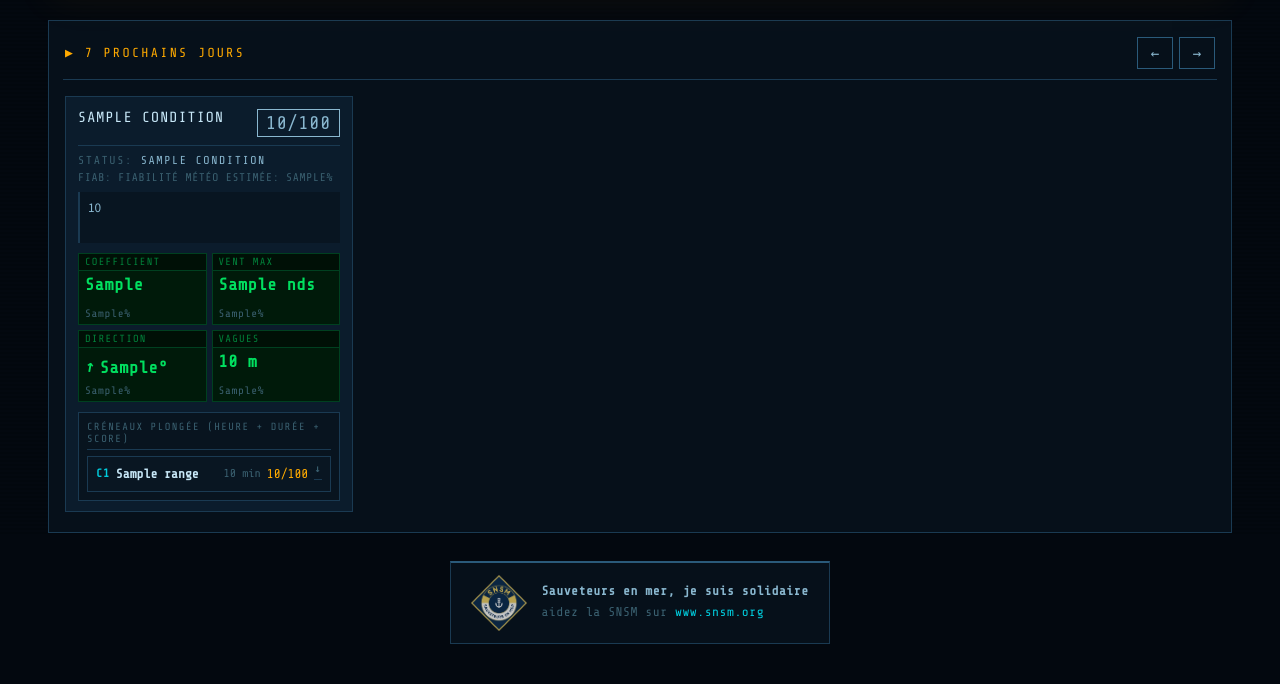
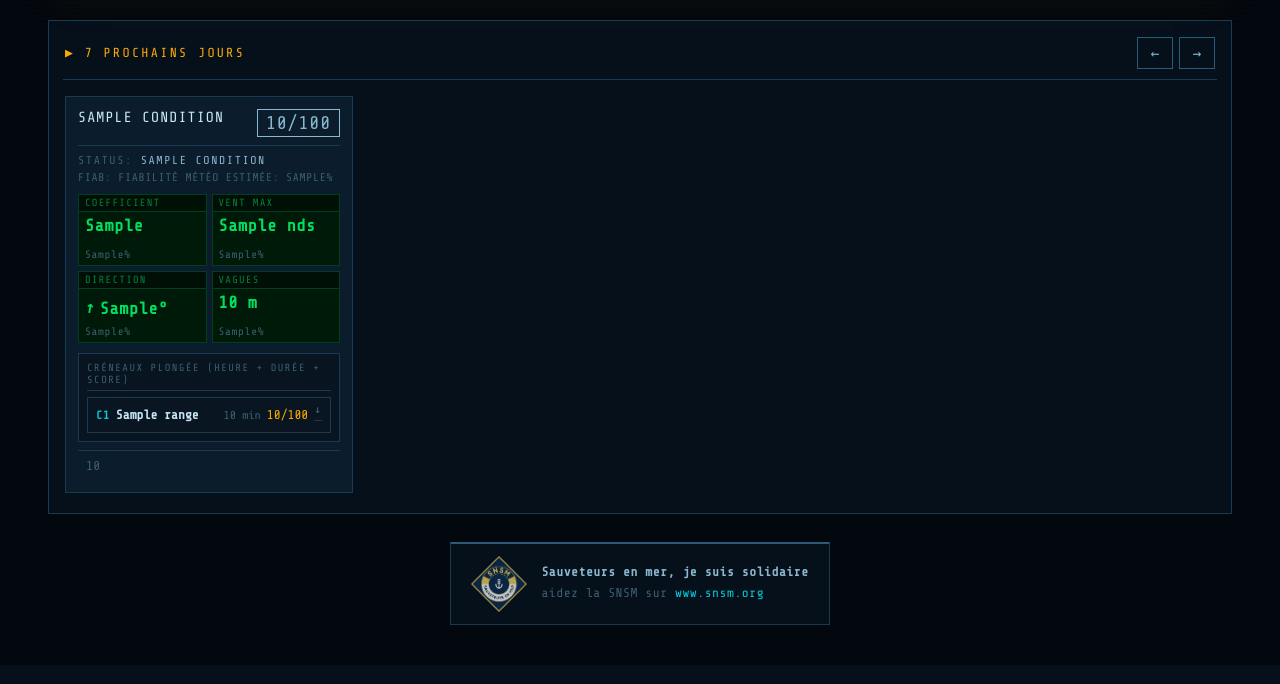
Before and after one commit to Areumaux/meteo-plongee-dk, a Flask app: template templates/index.html in a window 1280 px wide. Shown: the part 264-948 px from the top of the page. After the commit the page ends 889 px from the top, so only its background shows below. Run offline with Flask 3, Linux system fonts and the light colour scheme; the template is opened without the code that fills it: most values are stand-ins (such as "Sample title", 1, 10 or a date in 2020).

Commit message:
Move score explanation below dive slots for uniform card height
Co-Authored-By: Claude Sonnet 4.6 <noreply@anthropic.com>

```diff
--- a/static/styles.css
+++ b/static/styles.css
@@ -406,17 +406,13 @@ body::before {
 
 .explain {
   margin-top: 8px;
-  font-size: 0.83rem;
-  color: var(--text);
+  font-size: 0.8rem;
+  color: var(--text-dim);
   line-height: 1.45;
-  min-height: 3.8em;
-  display: -webkit-box;
-  -webkit-line-clamp: 3;
-  -webkit-box-orient: vertical;
-  overflow: hidden;
   padding: 6px 8px;
-  background: rgba(0,0,0,0.25);
-  border-left: 2px solid var(--border);
+  border-top: 1px solid var(--border);
+  font-family: "Share Tech Mono", monospace;
+  letter-spacing: 0.02em;
 }
 
 /* ── METRICS ──────────────────────────────────────────────────── */
--- a/templates/index.html
+++ b/templates/index.html
@@ -79,7 +79,6 @@
 
             <div class="quality">{{ c.label }}</div>
             <div class="reliability">Fiabilité météo estimée: {{ c.reliability_pct }}%</div>
-            <div class="explain" title="{{ c.score_explanation }}">{{ c.score_explanation }}</div>
 
             <div class="metrics">
               <div class="metric quality-tint" data-penalty="{{ 100 - c.coef_quality }}" data-windy="currents">
@@ -132,6 +131,8 @@
               <strong>N/A</strong>
               {% endif %}
             </div>
+
+            <div class="explain">{{ c.score_explanation }}</div>
           </div>
           </article>
           {% endfor %}
```
